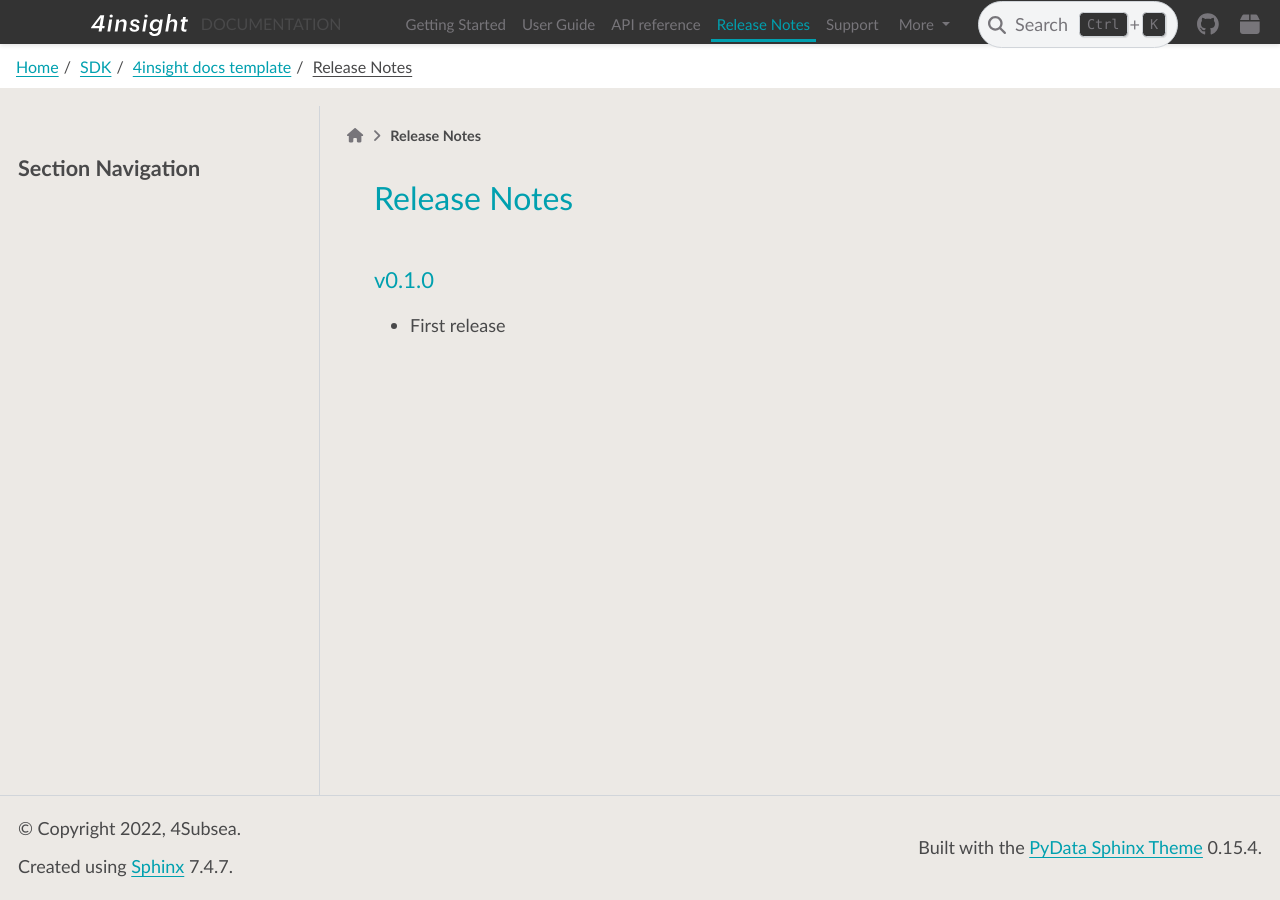
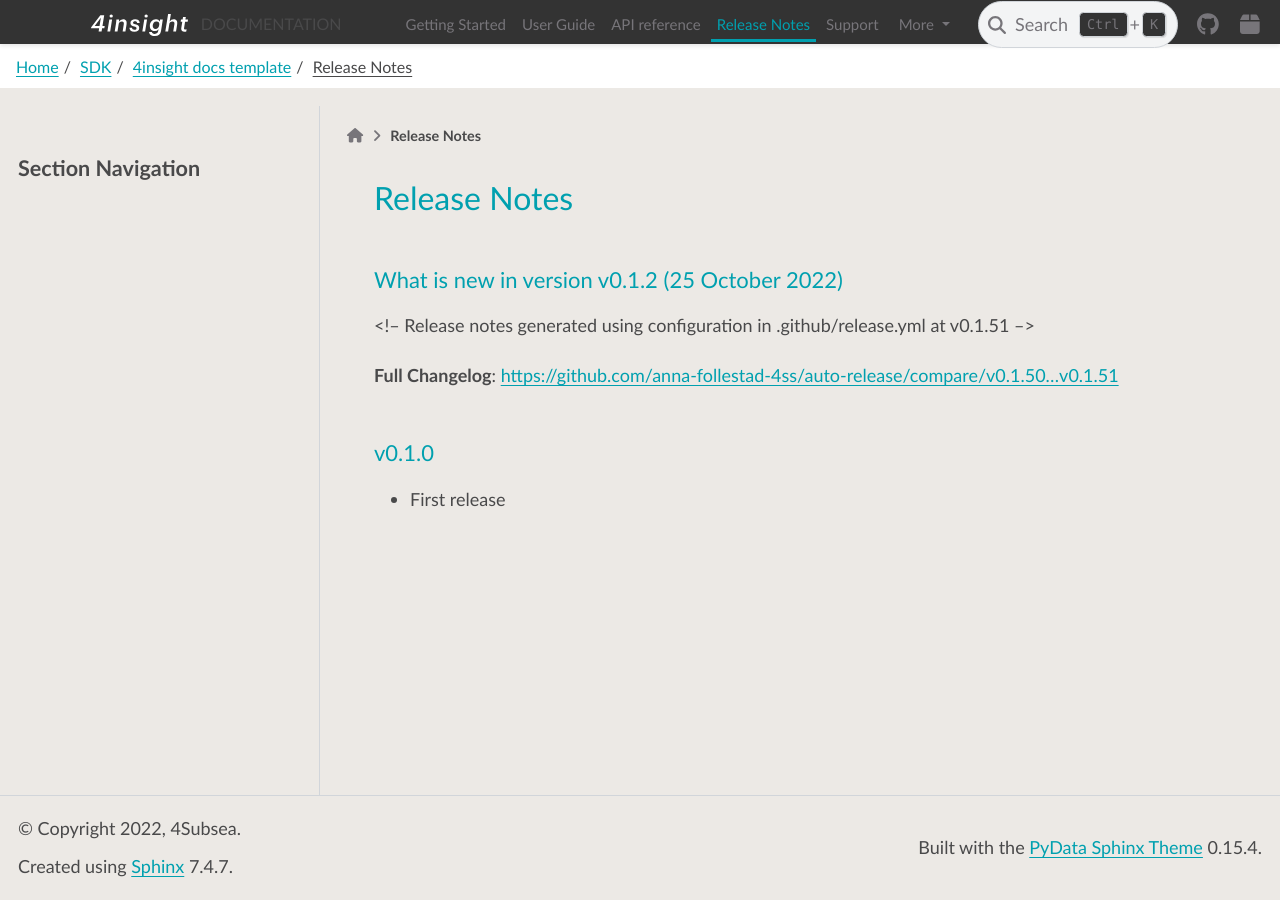
Before and after one commit to anna-follestad-4ss/auto-release-demo, a Sphinx documentation site: the page built from docs/release_notes.rst, in a window 1280 px wide. Built offline with Sphinx 7.4.7 and the PyData theme 0.15.4, drawn with Linux system fonts in a browser that asks for light colours.

Commit message:
added some text to release notes

```diff
--- a/docs/release_notes.rst
+++ b/docs/release_notes.rst
@@ -1,5 +1,16 @@
 Release Notes
 =============
+
+What is new in version v0.1.2 (25 October 2022)
+------------------------------------------------
+
+<!-- Release notes generated using configuration in .github/release.yml at v0.1.51 -->
+
+
+
+**Full Changelog**: https://github.com/anna-follestad-4ss/auto-release/compare/v0.1.50...v0.1.51
+
+
 
 v0.1.0
 ------
```
